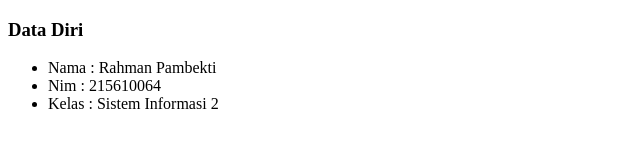
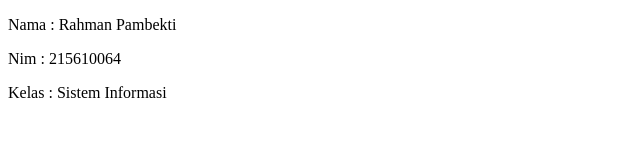
Before and after one commit to Marselinofransischo/praktikum-webclient, a plain HTML site: page pertemuan-1/first.html in a window 1280 px wide. Shown: the whole page, without its empty margins (0-640 px from the left). Drawn offline with Linux system fonts and the light colour scheme.

Commit message:
edit elemen body

```diff
--- a/pertemuan-1/first.html
+++ b/pertemuan-1/first.html
@@ -1,21 +1,12 @@
 <!DOCTYPE html>
-<html lang="en">
+<html>
 <head>
-    <meta charset="UTF-8">
-    <meta http-equiv="X-UA-Compatible" content="IE=edge">
-    <meta name="viewport" content="width=device-width, initial-scale=1.0">
-    <title>Latihan Web Client</title>
+    <title>Page Title</title>
 </head>
 <body>
-    <section>
-        <div>
-            <h3>Data Diri</h3>
-            <ul>
-                <li>Nama : Rahman Pambekti</li>
-                <li>Nim : 215610064</li>
-                <li>Kelas : Sistem Informasi 2</li>
-            </ul>
-        </div>
-    </section>
+    <!-- menampilkan data diri -->
+    <p>Nama : Rahman Pambekti</p>
+    <p>Nim : 215610064</p>
+    <p>Kelas : Sistem Informasi</p>
 </body>
 </html>
```
